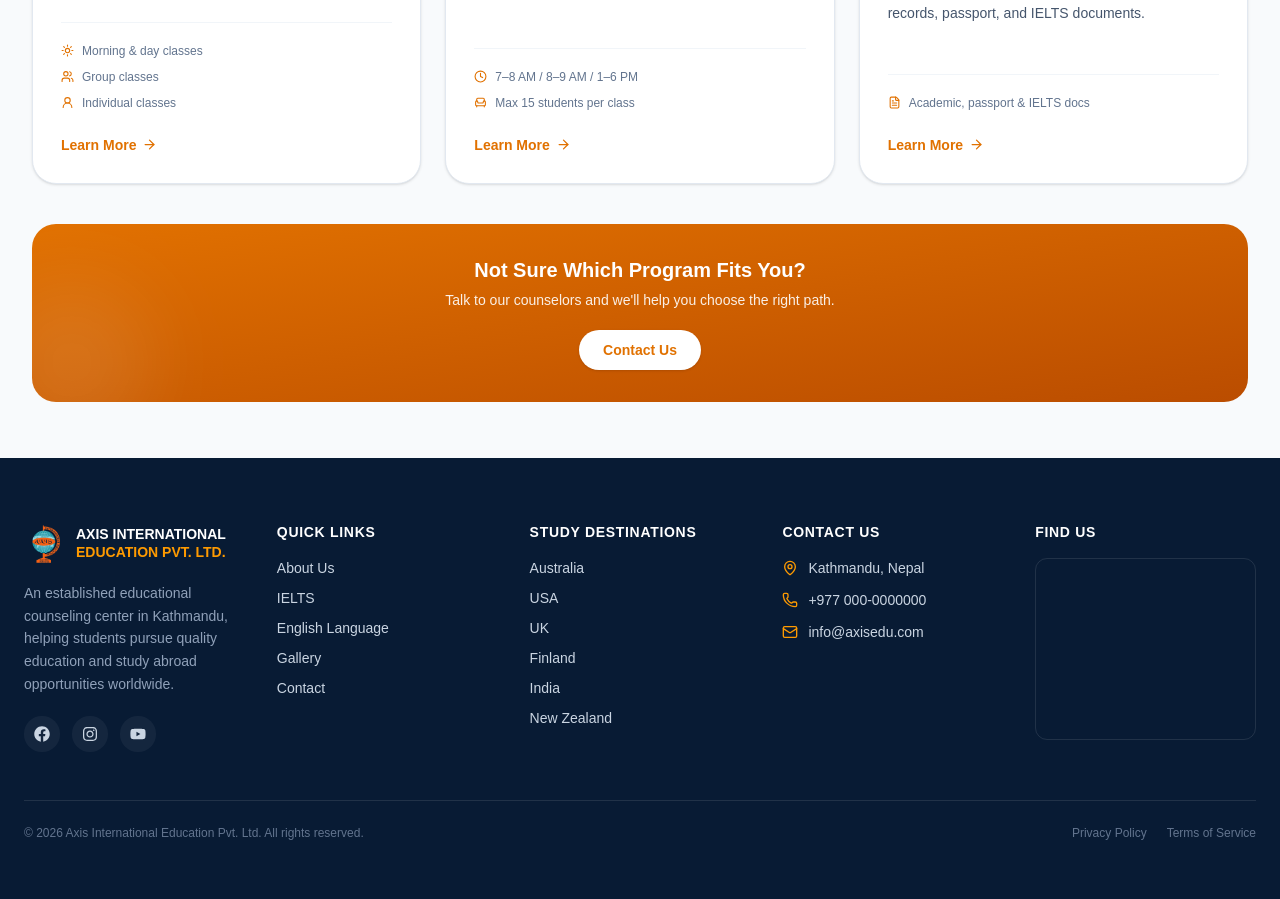
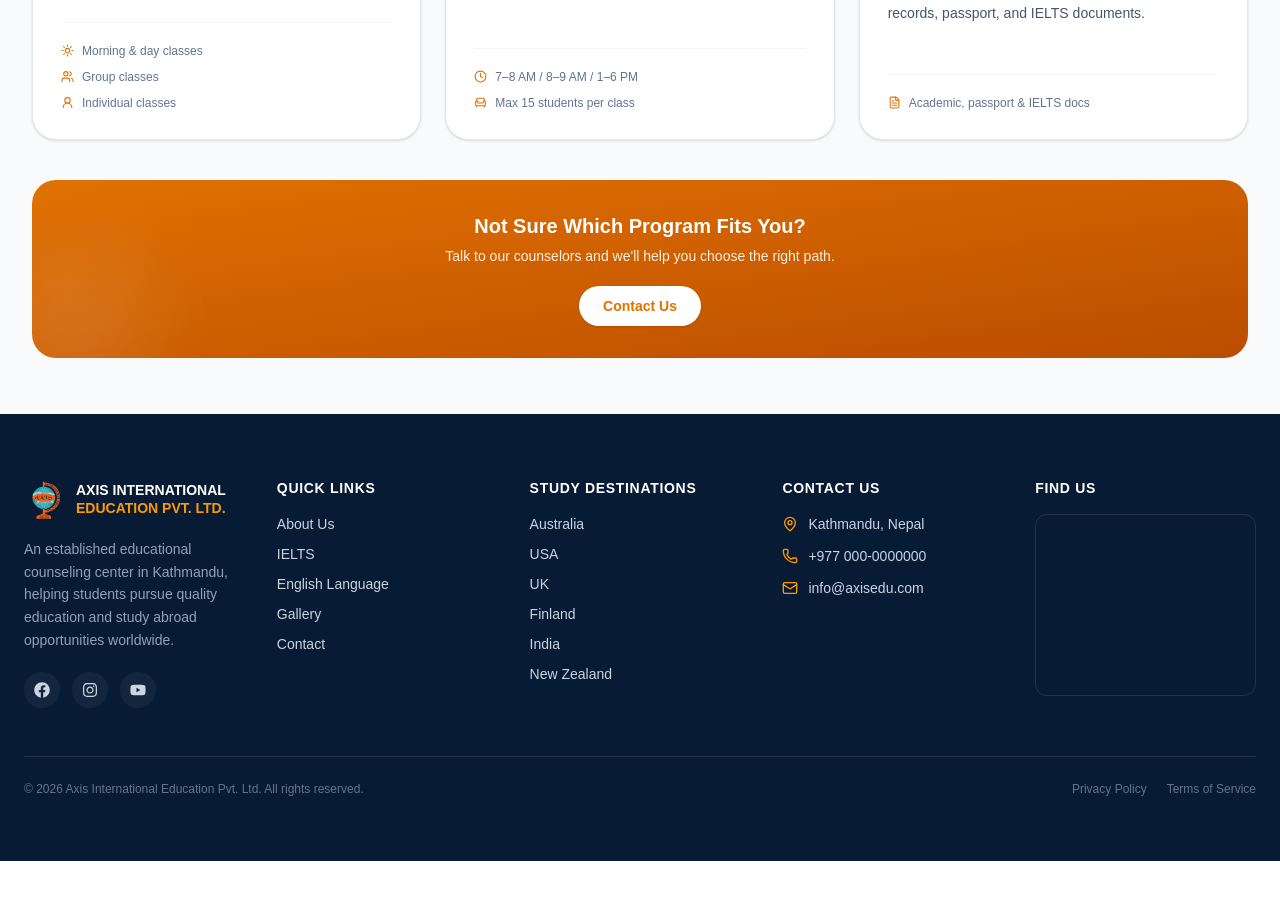
Before and after one commit to Ridhi2004/axisEdu_consultancy, a Next.js app in the folder frontend/: page /latest in a window 1280 px wide. Shown: the part 780-1679 px from the top of the page. After the commit the page ends 1641 px from the top, so only its background shows below. Built offline with nearby package versions, Linux system fonts and the light colour scheme; grey boxes are pictures that could not be loaded.

Commit message:
latest post

```diff
--- a/frontend/app/latest/page.tsx
+++ b/frontend/app/latest/page.tsx
@@ -123,13 +123,7 @@ export default function ProgramsPage() {
                   })}
                 </div>
 
-                <Link
-                  href={service.href}
-                  className="mt-6 inline-flex items-center gap-1.5 text-sm font-semibold text-amber-600 hover:text-amber-700 transition-colors group"
-                >
-                  Learn More
-                  <ArrowRight size={15} className="group-hover:translate-x-0.5 transition-transform" />
-                </Link>
+
               </div>
             );
           })}
```
